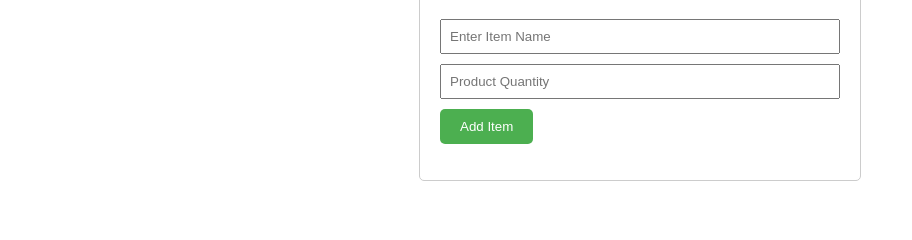
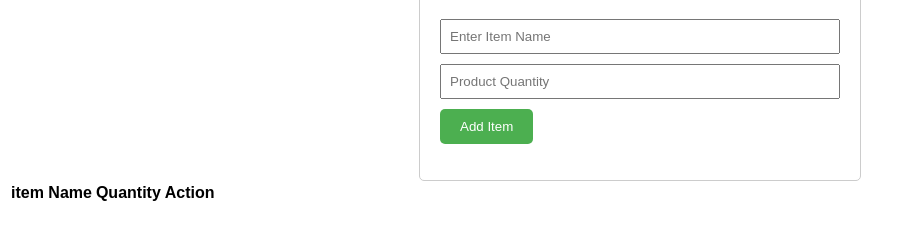
Before and after one commit to AsadJaseem/curd-operation, a plain HTML site: page index.html in a window 1280 px wide. Shown: the part 90-330 px from the top of the page, without its empty margins (0-912 px from the left). Drawn offline with Linux system fonts and the light colour scheme.

Commit message:
Update index.html

```diff
--- a/index.html
+++ b/index.html
@@ -19,6 +19,21 @@
         </form>
         <ul id="itemList"></ul>
     </div>
+     <td>
+                <table class="list" id="storelist">
+                    <thead>
+                        <tr>
+                            <th>item Name</th>
+                            <th>Quantity</th>
+                            <th>Action</th>
+                        </tr>
+                    </thead>
+                    <tbody>
+                    </tbody>
+                </table>
+            </td>
+        </tr>
+    </table>
 
     <script src="script.js"></script>
 </body>
```
